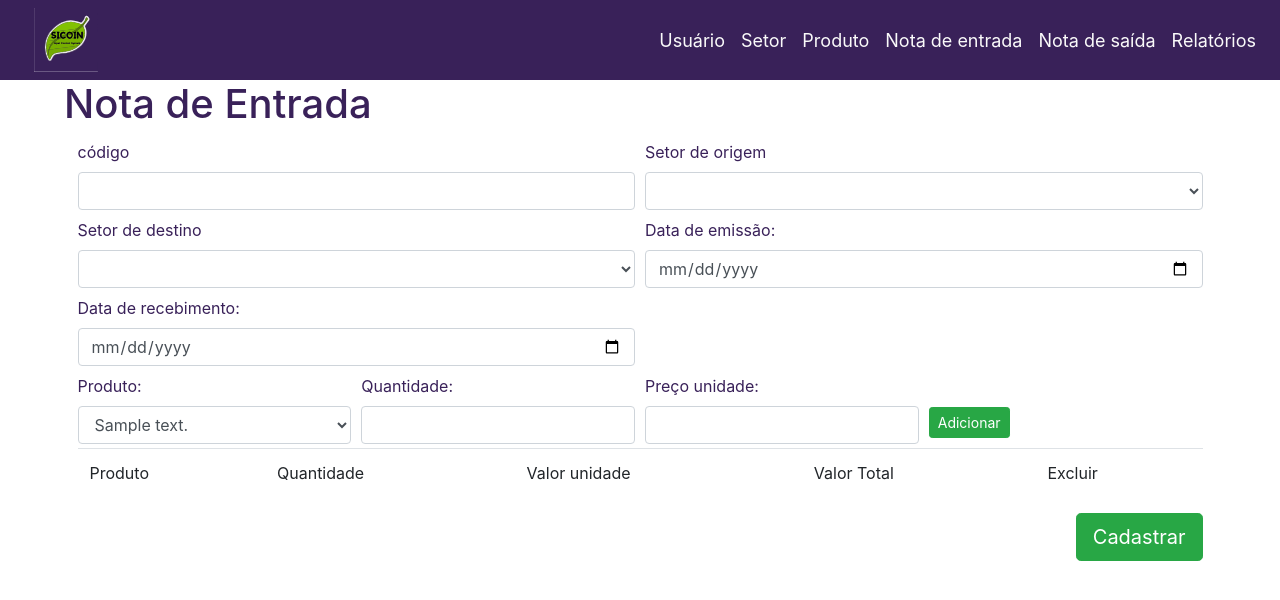
After one commit to ifnmgsal-inf/sicoin_web, a PHP site: page /telas/entrada.php in a window 1280 px wide. The commit adds this page. Shown: the top 600 px of the page. Run offline with PHP 8.4, Linux system fonts and the light colour scheme; tables that the repository leaves empty or names only in its code hold one stand-in row (values such as "Sample post"); lists and menus that the app fills with data are empty; some libraries are stand-ins or nearby versions.

Commit message:
tela registro de entrada

```diff
--- a/css/estilo.css
+++ b/css/estilo.css
@@ -25,3 +25,7 @@ body{
 #editar{
     margin-top: 10px;
 }
+#adicionar{
+    margin-top: 33px;
+    color: rgb(255, 255, 255);
+}
--- /dev/null
+++ b/telas/entrada.php
@@ -0,0 +1,196 @@
+<?php
+    require "option_select.php";
+?>
+
+<!DOCTYPE html>
+<html>
+
+<head>
+    <meta charset="UTF-8" />
+    <title>Nota de Entrada</title>
+    <link rel="stylesheet" href="https://stackpath.bootstrapcdn.com/bootstrap/4.3.1/css/bootstrap.min.css">
+    <link rel="stylesheet" href="../css/estilo.css">
+    <link rel="stylesheet" href="https://cdnjs.cloudflare.com/ajax/libs/font-awesome/4.7.0/css/font-awesome.min.css">
+    <link href="https://fonts.googleapis.com/icon?family=Material+Icons" rel="stylesheet" />
+
+</head>
+
+<body>
+    <nav id="navbar" class="navbar navbar-expand-lg">
+        <img src="../imagens/SICOIN.svg" alt="triangle with all three sides equal" height="100%" width="100px" />
+        <button class="navbar-toggler" type="button" data-toggle="collapse" data-target="#navbarNavAltMarkup"
+            aria-controls="navbarNavAltMarkup" aria-expanded="false" aria-label="Toggle navigation">
+            <span class="navbar-toggler-icon"></span>
+        </button>
+        <div class="collapse navbar-collapse" id="navbarNavAltMarkup">
+            <div class="nav navbar-nav ml-auto">
+                <a id="item" class="nav-item nav-link active" href="usuario.php">Usuário
+                    <a id="item" class="nav-item nav-link" href="setor.php">Setor</a>
+                    <a id="item" class="nav-item nav-link" href="produto.php">Produto</a>
+                    <a id="item" class="nav-item nav-link" href="entrada.php">Nota de entrada</a>
+                    <a id="item" class="nav-item nav-link" href="saida.php">Nota de saída</a>
+                    <a id="item" class="nav-item nav-link" href="relatorio.php">Relatórios</a>
+            </div>
+        </div>
+    </nav>
+
+    <h1 class="container-fluid interno">Nota de Entrada</h1>
+
+    <form action="entrada_insert.php" method="post">
+
+        <div class="container-fluid">
+            <div class="interno">
+
+                <div class="form-row">
+                    <div class="col-sm-6 my-1">
+                        <label>código</label>
+                        <input type="text" id="codigo" name="codigo" class="form-control" required>
+                    </div>
+
+                    <div class="col-sm-6 my-1">
+                        <label>Setor de origem</label>
+
+                        <select name="origem" id="origem" class="form-control">
+                            <?php
+                            while($linhas_entradas = mysqli_fetch_assoc($entradas)){
+                        ?>
+                            <option value="<?php echo $linhas_entradas['setor'];?>">
+                                <?php echo $linhas_entradas['setor'];?>
+
+                            </option>
+                            <?php }?>
+                        </select>
+                    </div>
+
+                    <div class="col-sm-6 my-1">
+                        <label>Setor de destino</label>
+                        <select name="destino" id="destino" class="form-control">
+                            <?php
+                            while($linhas_saidas = mysqli_fetch_assoc($saidas)){
+                        ?>
+                            <option value="<?php echo $linhas_saidas['setor'];?>">
+                                <?php echo $linhas_saidas['setor'];?>
+                            </option>
+                            <?php }?>
+                        </select>
+                    </div>
+
+                    <div class="col-sm-6 my-1">
+                        <label>Data de emissão:</label>
+                        <input type="date" id="emissao" name="emissao" class="form-control" required>
+                    </div>
+
+                    <div class="col-sm-6 my-1">
+                        <label>Data de recebimento:</label>
+                        <input type="date" id="recebimento" name="recebimento" class="form-control" required>
+                    </div>
+
+
+                </div>
+
+                <div class="form-row">
+                    <div class="col-sm-3 my-1">
+                        <label>Produto:</label>
+
+                        <select name="produto" id="produto" class="form-control">
+                            <?php
+                            while($linhas_produtos = mysqli_fetch_assoc($produtos)){
+                        ?>
+                            <option value="<?php echo $linhas_produtos['descricao'];?>">
+                                <?php echo $linhas_produtos['descricao'];?>
+
+                            </option>
+                            <?php }?>
+                        </select>
+                    </div>
+                    <div class="col-sm-3 my-1">
+                        <label>Quantidade:</label>
+                        <input type="number" id="quantidade" name="quantidade" class="form-control" required>
+                    </div>
+
+                    <div class="col-sm-3 my-1">
+                        <label>Preço unidade:</label>
+                        <input type="number" id="unidade" name="unidade" class="form-control" required>
+                    </div>
+
+
+                    <input type="hidden" id="dados" name="dados" value="">
+
+                    <div class="col-sm-3 my-1">
+                        <a id="adicionar" class="btn btn-sm btn-success" onclick="adicionaLinha('tbl','dados')">
+                            Adicionar</a>
+                    </div>
+                </div>
+
+
+                <table id="tbl" class="table table-hover" name="tbl">
+                    <tr>
+                        <td>Produto</td>
+                        <td>Quantidade</td>
+                        <td>Valor unidade</td>
+                        <td>Valor Total</td>
+                        <td>Excluir</td>
+                    </tr>
+                </table>
+
+                <button type="submit" class="btn btn-success btn-lg float-right">Cadastrar</button>
+            </div>
+        </div>
+    </form>
+
+
+    <script src="https://code.jquery.com/jquery-3.3.1.slim.min.js"></script>
+    <script src="https://cdnjs.cloudflare.com/ajax/libs/popper.js/1.14.7/umd/popper.min.js"></script>
+    <script src="https://stackpath.bootstrapcdn.com/bootstrap/4.3.1/js/bootstrap.min.js"></script>
+    <script src="../js/script.js"></script>
+
+
+    <script src="https://ajax.googleapis.com/ajax/libs/jquery/1.9.1/jquery.min.js"></script>
+    <script src="https://cdn.jsdelivr.net/npm/table-to-json@1.0.0/lib/jquery.tabletojson.min.js"
+        integrity="sha256-H8xrCe0tZFi/C2CgxkmiGksqVaxhW0PFcUKZJZo1yNU=" crossorigin="anonymous"></script>
+
+    <script>
+    function adicionaLinha(idTabela, idDados) {
+
+        var produto = document.querySelector("select[name='produto']").value
+        var quantidade = document.querySelector("input[name='quantidade']").value
+        var unidade = document.querySelector("input[name='unidade']").value
+
+        if (quantidade != "" && unidade != "") {
+
+            var tabela = document.getElementById(idTabela)
+            var numeroLinhas = tabela.rows.length
+            var linha = tabela.insertRow(numeroLinhas)
+            var celula1 = linha.insertCell(0)
+            var celula2 = linha.insertCell(1)
+            var celula3 = linha.insertCell(2)
+            var celula4 = linha.insertCell(3)
+            var celula5 = linha.insertCell(4)
+            celula1.innerHTML = produto
+            celula2.innerHTML = quantidade
+            celula3.innerHTML = unidade
+            celula4.innerHTML = unidade * quantidade
+            celula5.innerHTML =
+                "<button onclick='removeLinha(this)' class='btn btn-sm'><i class='material-icons'>delete</i></button>"
+
+            var dado = document.getElementById(idTabela, idDados)
+            var tableJson = $('#tbl').tableToJSON()
+            var jsonString = JSON.stringify(tableJson)
+            dados.value = jsonString
+        }
+
+    }
+
+    function removeLinha(linha) {
+        var i = linha.parentNode.parentNode.rowIndex
+        document.getElementById('tbl').deleteRow(i)
+        var tableJson = $('#tbl').tableToJSON()
+        var jsonString = JSON.stringify(tableJson)
+        dados.value = jsonString
+    }
+    </script>
+
+
+</body>
+
+</html>
--- /dev/null
+++ b/telas/option_select.php
@@ -0,0 +1,18 @@
+<?php
+
+require "../banco_dados/conecta.php";
+
+
+$sql = "SELECT setor FROM setor WHERE tipo = 'entrada' OR tipo = 'entrada/saida'";
+$entradas = mysqli_query($conn, $sql);
+
+
+$sql = "SELECT setor FROM setor WHERE tipo = 'saida' OR tipo = 'entrada/saida'";
+$saidas = mysqli_query($conn, $sql);
+
+
+$sql = "SELECT descricao FROM produto";
+$produtos = mysqli_query($conn, $sql);
+
+$itens_tabela = 0;
+?>
--- a/telas/produto.php
+++ b/telas/produto.php
@@ -43,13 +43,13 @@
                 <div class="form-row">
                     <div class="col-sm-6 my-1">
                         <label>Descrição:</label>
-                        <input type="text" id="descricao" name="descricao" class="form-control">
+                        <input type="text" id="descricao" name="descricao" class="form-control" required>
                     </div>
 
                     <div class="col-sm-6 my-1">
                         <label>Estoque:</label>
                         <input type="number" id="estoque" name="estoque" class="form-control"
-                            pattern="[0-9]+([.][0-9]+)?" min="0" step="any">
+                            pattern="[0-9]+([.][0-9]+)?" min="0" step="any" required>
                     </div>
 
 
--- a/telas/setor.php
+++ b/telas/setor.php
@@ -43,12 +43,12 @@
                 <div class="form-row">
                     <div class="col-sm-6 my-1">
                         <label>Setor:</label>
-                        <input type="text" id="setor" name="setor" class="form-control">
+                        <input type="text" id="setor" name="setor" class="form-control" required>
                     </div>
 
                     <div class="col-sm-6 my-1">
                         <label>Responsável:</label>
-                        <input type="text" id="responsavel" name="responsavel" class="form-control">
+                        <input type="text" id="responsavel" name="responsavel" class="form-control" required>
                     </div>
 
 
@@ -58,7 +58,7 @@
                         <select name="tipo" id="tipo" class="form-control">
                             <option value="entrada">Entrada</option>
                             <option value="saida">Saída</option>
-                            <option value="saida">Entrada/Saida</option>
+                            <option value="entrada/saida">Entrada/Saída</option>
                         </select>
                     </div>
 
--- a/telas/usuario.php
+++ b/telas/usuario.php
@@ -43,7 +43,7 @@
                 <div class="form-row">
                     <div class="col-sm-6 my-1">
                         <label>Nome:</label>
-                        <input type="text" id="nome" name="nome" class="form-control">
+                        <input type="text" id="nome" name="nome" class="form-control" required>
                     </div>
 
                     <div class="col-sm-6 my-1">
@@ -71,11 +71,11 @@
                 <div class="form-row">
                     <div class="col-sm-6 my-1">
                         <label>Usuário:</label>
-                        <input type="text" id="usuario" name="usuario" class="form-control">
+                        <input type="text" id="usuario" name="usuario" class="form-control" required>
                     </div>
                     <div class="col-sm-6 my-1">
                         <label>senha:</label>
-                        <input type="password" id="senha" name="senha" class="form-control">
+                        <input type="password" id="senha" name="senha" class="form-control" required>
                     </div>
                 </div>
                 <button type="submit" class="btn btn-success btn-lg float-right">Cadastrar</button>
```
Also changed, not shown: js/script.js (+4 -6 lines), tabela.html (added, +38 -0 lines), tabela2.html (added, +15 -0 lines), telas/entrada_insert.php (added, +35 -0 lines).
